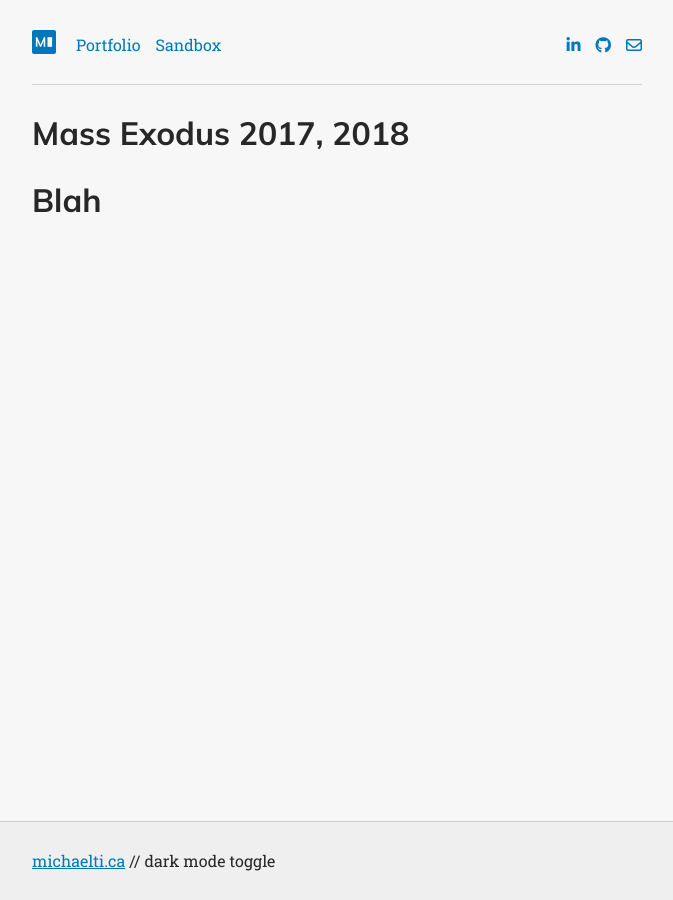
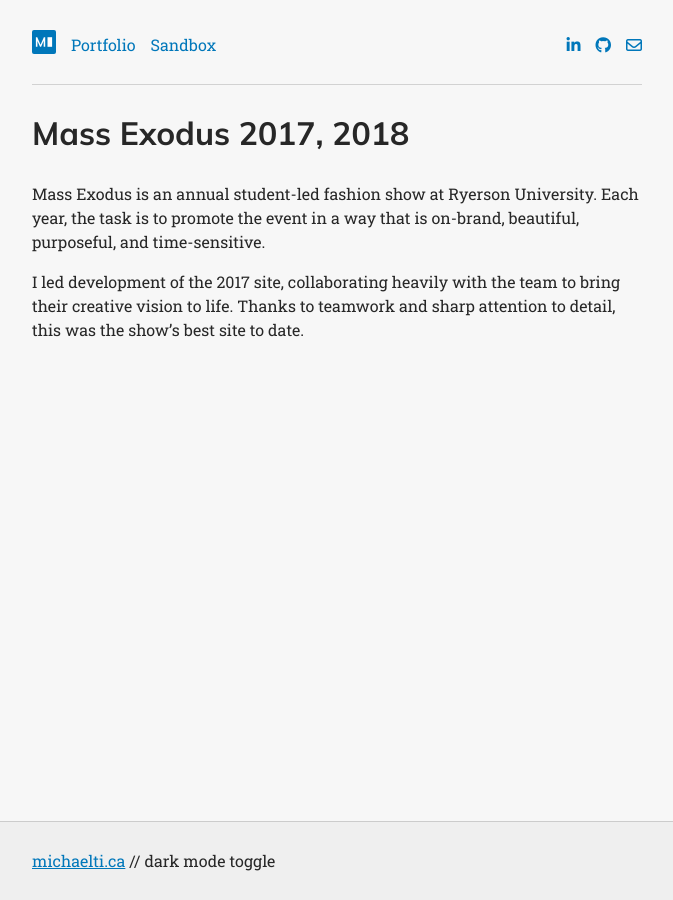
Before and after one commit to michaelti/michaelti.ca, a Jekyll site: the page built from src/collections/_portfolio/mass-exodus.md, in a window 1280 px wide. Shown: the whole page, without its empty margins (303-976 px from the left). Built offline with Jekyll 4.4.1, drawn with Linux system fonts in a browser that asks for light colours; nearby versions of some CDN libraries; comment, search, counter and statistics services are not loaded.

Commit message:
change nav padding

```diff
--- a/src/_sass/styles.scss
+++ b/src/_sass/styles.scss
@@ -64,7 +64,7 @@ nav {
     display: flex;
     align-items: flex-end;
     > *:not(:last-child) {
-        margin-right: $layoutPadding + 5px;
+        margin-right: $layoutPadding;
     }
 }
 
--- a/src/collections/_portfolio/mass-exodus.md
+++ b/src/collections/_portfolio/mass-exodus.md
@@ -4,4 +4,6 @@
 order: 5
 ---
 
-# Blah
+Mass Exodus is an annual student-led fashion show at Ryerson University. Each year, the task is to promote the event in a way that is on-brand, beautiful, purposeful, and time-sensitive.
+
+I led development of the 2017 site, collaborating heavily with the team to bring their creative vision to life. Thanks to teamwork and sharp attention to detail, this was the show's best site to date.
```
